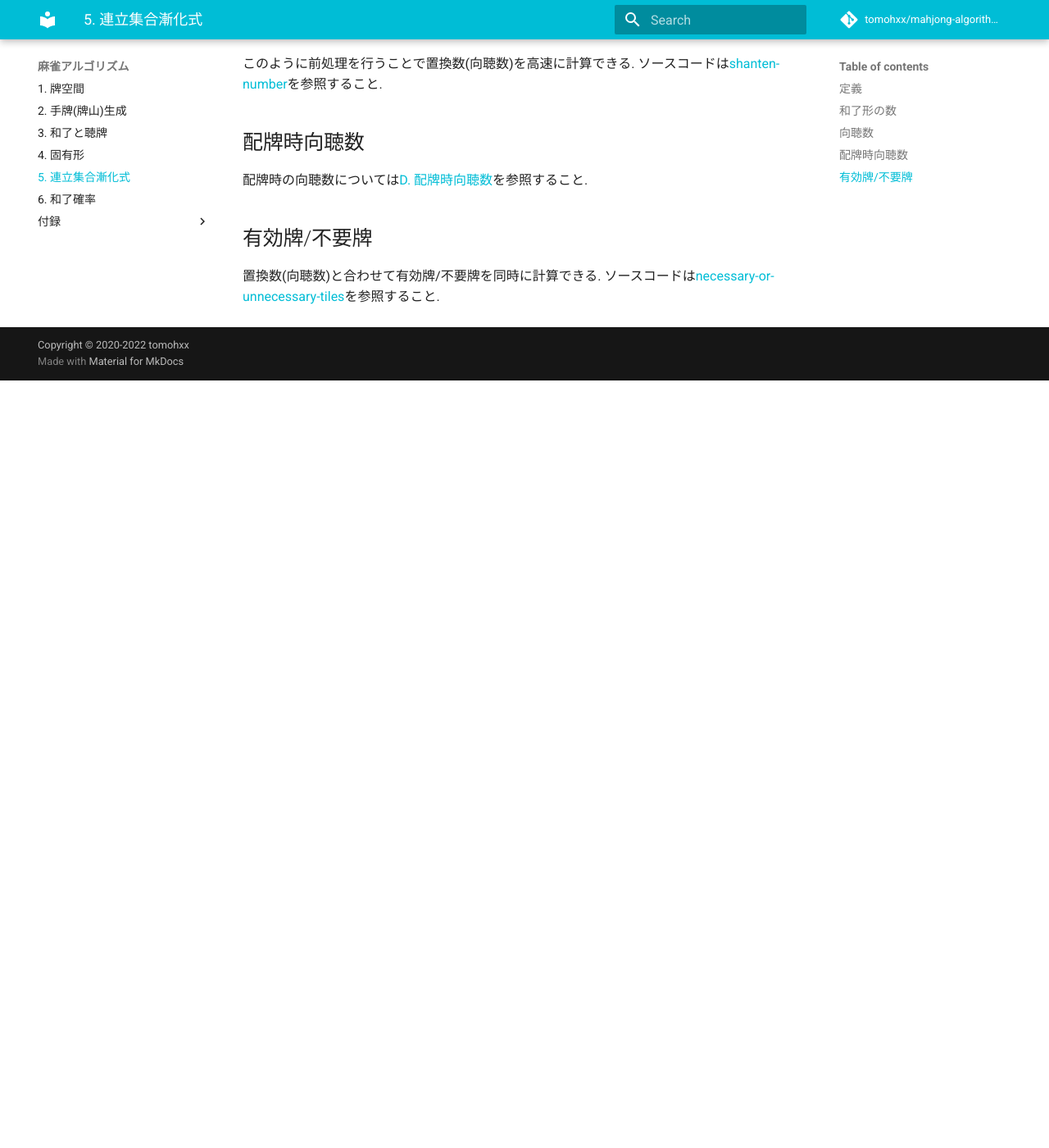
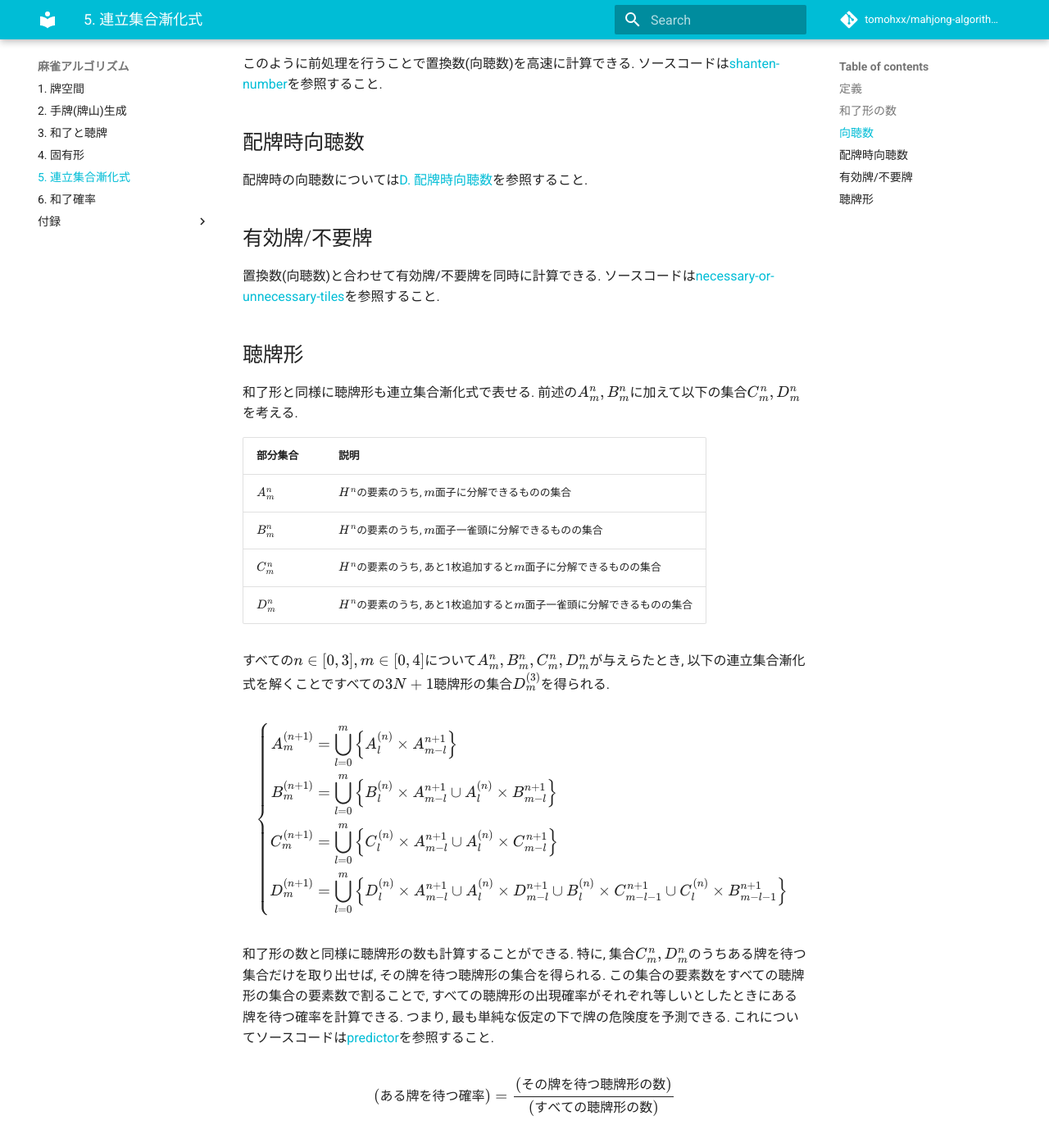
Before and after one commit to tomohxx/mahjong-algorithm-book, an MkDocs documentation site: the page built from docs/ssrf.md, in a window 1280 px wide and 1400 px high, scrolled down 2136 px. Shown: the whole window at 82% size. Built offline with MkDocs 1.6.1 and Material for MkDocs 9.7.7, drawn with Linux system fonts in a browser that asks for light colours; comment, search, counter and statistics services are not loaded; old or Windows-style settings are respelled for this version of MkDocs; before the commit the page ends 2600 px from its top, so only the background shows below that.

Commit message:
add section

```diff
--- a/docs/ssrf.md
+++ b/docs/ssrf.md
@@ -92,3 +92,33 @@ $$
 ## 有効牌/不要牌
 
 置換数(向聴数)と合わせて有効牌/不要牌を同時に計算できる. ソースコードは[necessary-or-unnecessary-tiles](https://github.com/tomohxx/necessary-or-unnecessary-tiles)を参照すること.
+
+## 聴牌形
+
+和了形と同様に聴牌形も連立集合漸化式で表せる. 前述の$A^n_m, B^n_m$に加えて以下の集合$C^n_m, D^n_m$を考える.
+
+|部分集合|説明|
+|:--|:--|
+|$A^n_m$|$H^n$の要素のうち, $m$面子に分解できるものの集合|
+|$B^n_m$|$H^n$の要素のうち, $m$面子一雀頭に分解できるものの集合|
+|$C^n_m$|$H^n$の要素のうち, あと1枚追加すると$m$面子に分解できるものの集合|
+|$D^n_m$|$H^n$の要素のうち, あと1枚追加すると$m$面子一雀頭に分解できるものの集合|
+
+すべての$n \in [0, 3], m \in [0, 4]$について$A^n_m, B^n_m, C^n_m, D^n_m$が与えらたとき, 以下の連立集合漸化式を解くことですべての$3N+1$聴牌形の集合$D^{(3)}_m$を得られる.
+
+$$
+\left\{
+\begin{aligned}
+A^{(n+1)}_m &= \bigcup^{m}_{l=0} \left\{ A^{(n)}_l \times A^{n+1}_{m-l} \right\} & A^{(0)}_m &= A^0_m \\
+B^{(n+1)}_m &= \bigcup^{m}_{l=0} \left\{ B^{(n)}_l \times A^{n+1}_{m-l} \cup A^{(n)}_l \times B^{n+1}_{m-l} \right\} & B^{(0)}_m &= B^0_m \\
+C^{(n+1)}_m &= \bigcup^{m}_{l=0} \left\{ C^{(n)}_l \times A^{n+1}_{m-l} \cup A^{(n)}_l \times C^{n+1}_{m-l} \right\} & C^{(0)}_m &= C^0_m \\
+D^{(n+1)}_m &= \bigcup^{m}_{l=0} \left\{ D^{(n)}_l \times A^{n+1}_{m-l} \cup A^{(n)}_l \times D^{n+1}_{m-l} \cup B^{(n)}_l \times C^{n+1}_{m-l-1} \cup C^{(n)}_l \times B^{n+1}_{m-l-1} \right\} & D^{(0)}_m &= D^0_m
+\end{aligned}
+\right.
+$$
+
+和了形の数と同様に聴牌形の数も計算することができる. 特に, 集合$C^n_m, D^n_m$のうちある牌を待つ集合だけを取り出せば, その牌を待つ聴牌形の集合を得られる. この集合の要素数をすべての聴牌形の集合の要素数で割ることで, すべての聴牌形の出現確率がそれぞれ等しいとしたときにある牌を待つ確率を計算できる. つまり, 最も単純な仮定の下で牌の危険度を予測できる. これについてソースコードは[predictor](https://github.com/tomohxx/predictor)を参照すること.
+
+$$
+(\text{ある牌を待つ確率}) = \frac{(\text{その牌を待つ聴牌形の数})}{(\text{すべての聴牌形の数})}
+$$
```
